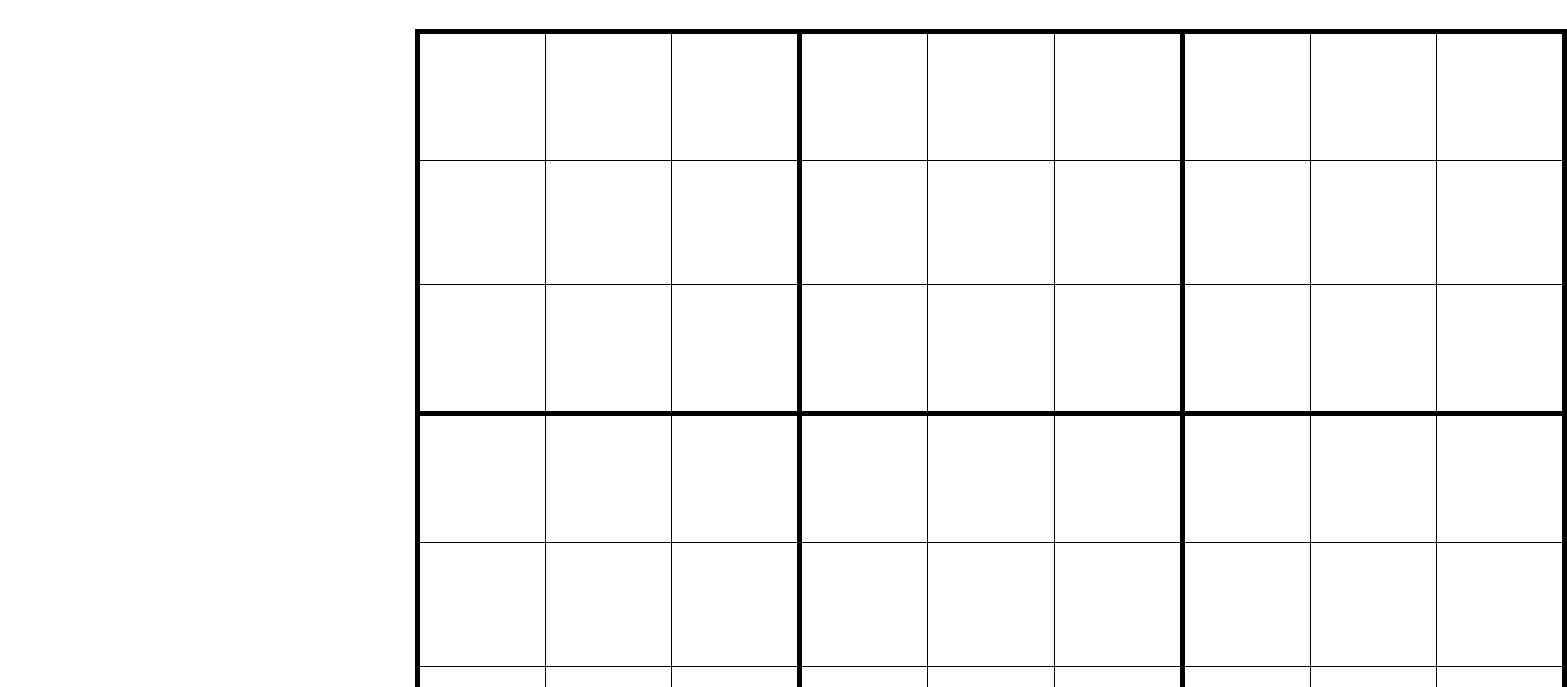
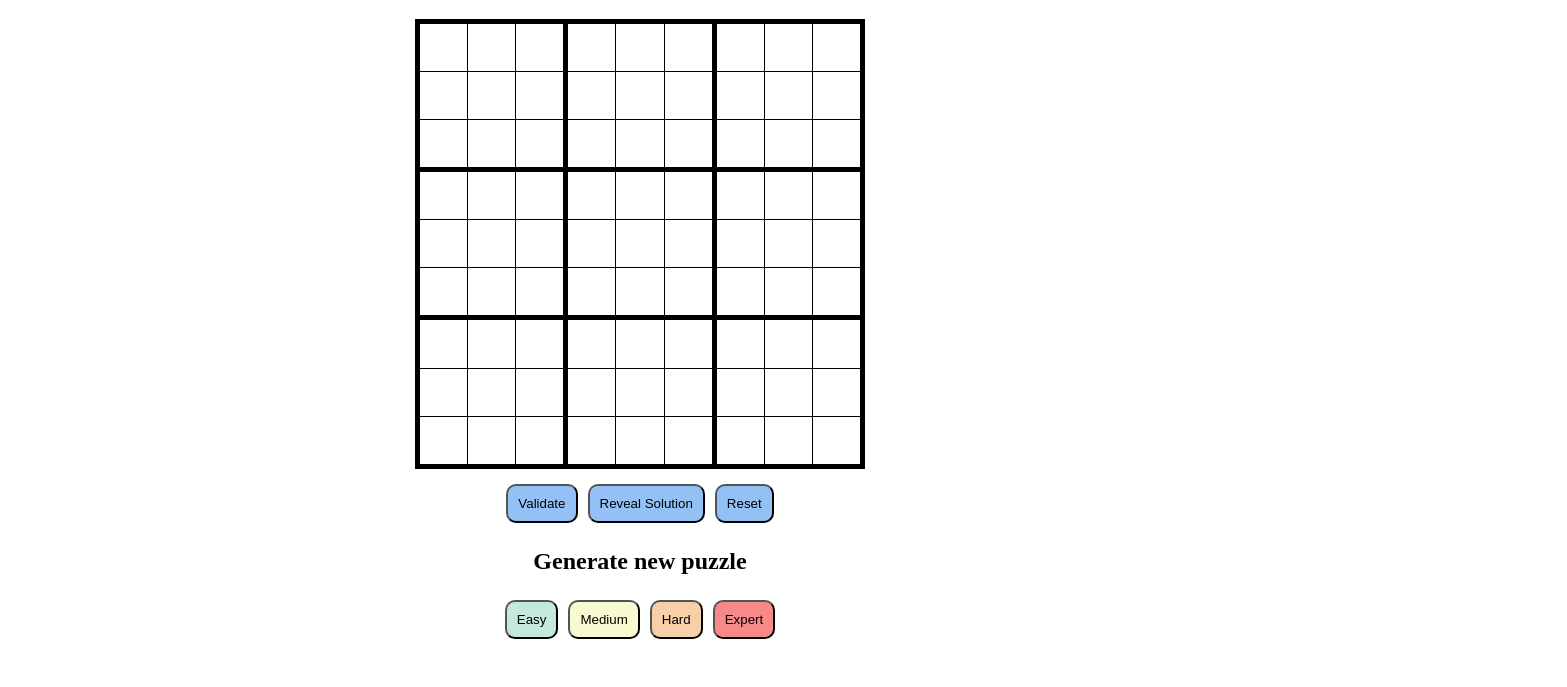
Before and after one commit to meghan-aine/Sudoku, a website with bundled scripts: page index.html in a window 1280 px wide. Shown: the part 69-756 px from the top of the page, 1567 px wide, since content can reach past the window. Built offline with nearby package versions, Linux system fonts and the light colour scheme.

Commit message:
Change reponsive behaviour

```diff
--- a/style.css
+++ b/style.css
@@ -25,12 +25,14 @@ h2 {
     justify-content: center;
     max-width: 450px;
     min-width: 250px;
-    padding: 10px;
     margin: auto;
-
+    aspect-ratio: 1;
 
   table {
     width: 90vw;
+    height: 100%;
+    max-width: 450px;
+    min-width: 250px;
     position: center;
     border-collapse: collapse;
     aspect-ratio: 1;
@@ -54,8 +56,8 @@ h2 {
   }
 
   .numberInputs {
-    height: 90%;
-    width: 90%;
+    height: 80%;
+    width: 80%;
     margin: 0 auto;
     background-color: transparent;
     font-size: 36px;
```
